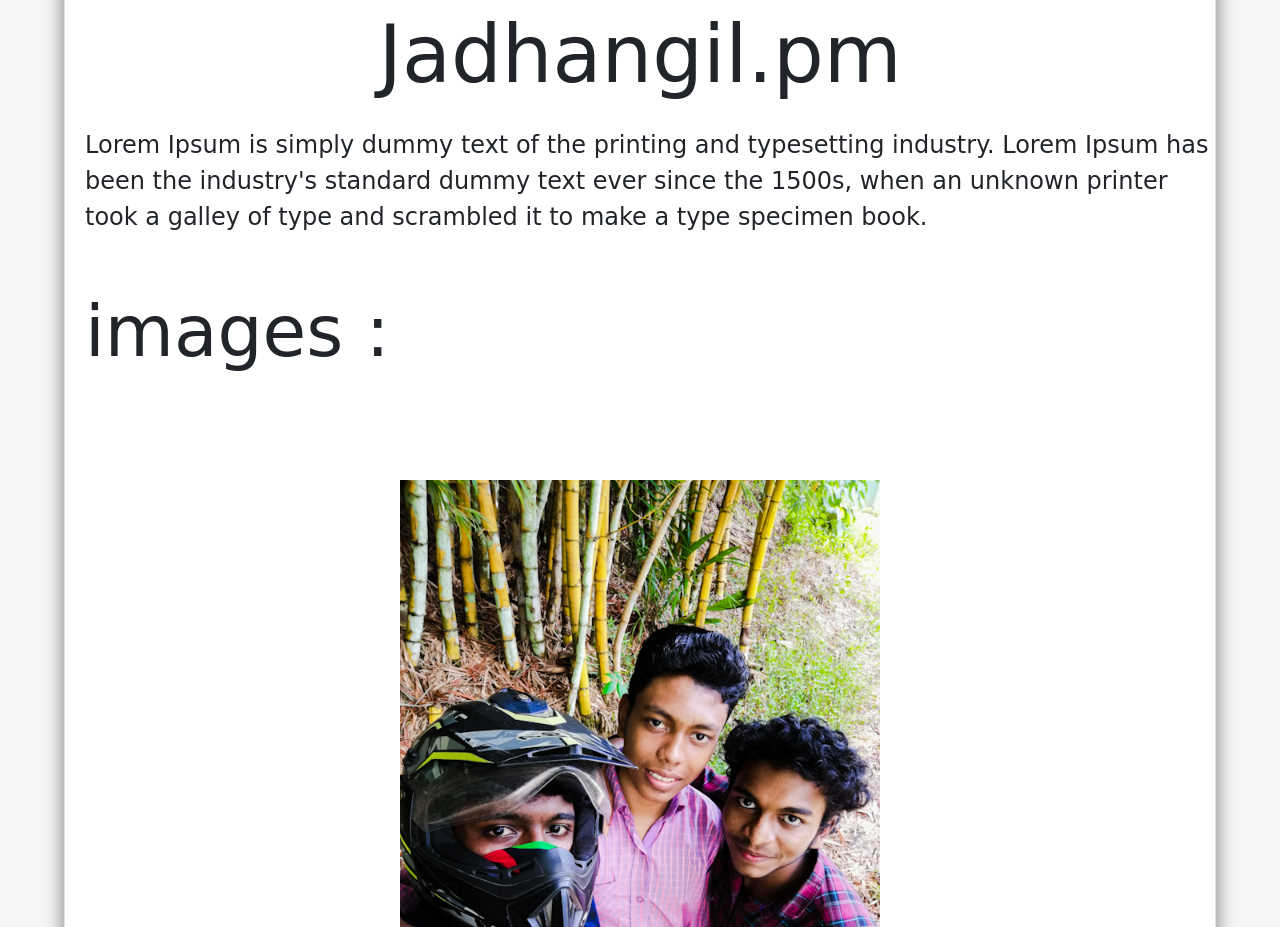
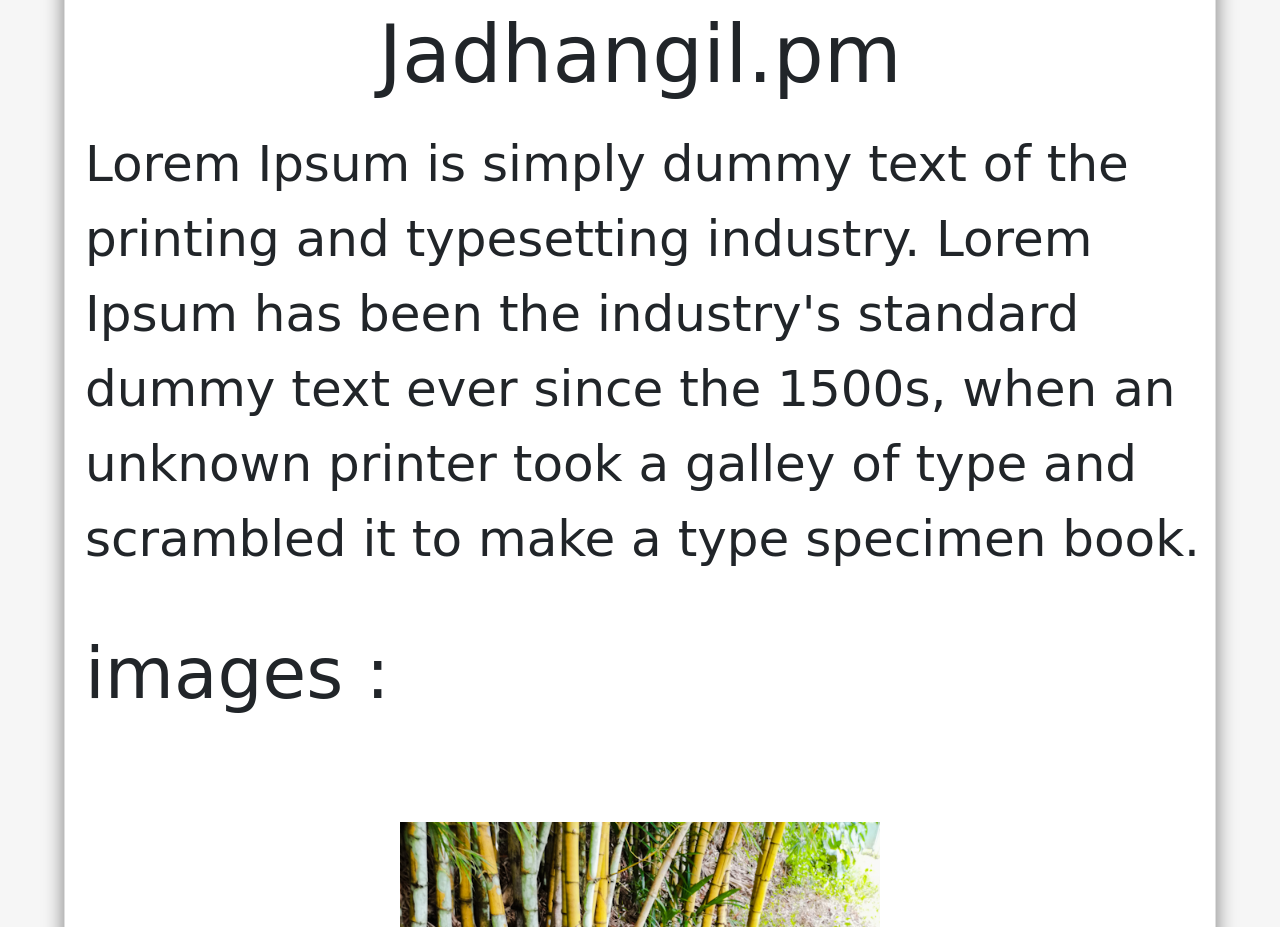
Before and after one commit to jadhangilpm/pm, a plain HTML site: page index.html in a window 1280 px wide. Shown: the part 920-1847 px from the top of the page. Drawn offline with nearby package versions, Linux system fonts and the light colour scheme.

Commit message:
Update index.html

```diff
--- a/index.html
+++ b/index.html
@@ -104,7 +104,7 @@
 
 
 
-       .content p {padding:0 0 20px 20px; margin-bottom:10px;font-size:24px}
+       .content p {padding:0 0 20px 20px; margin-bottom:10px;font-size:50px}
 
 
 
```
